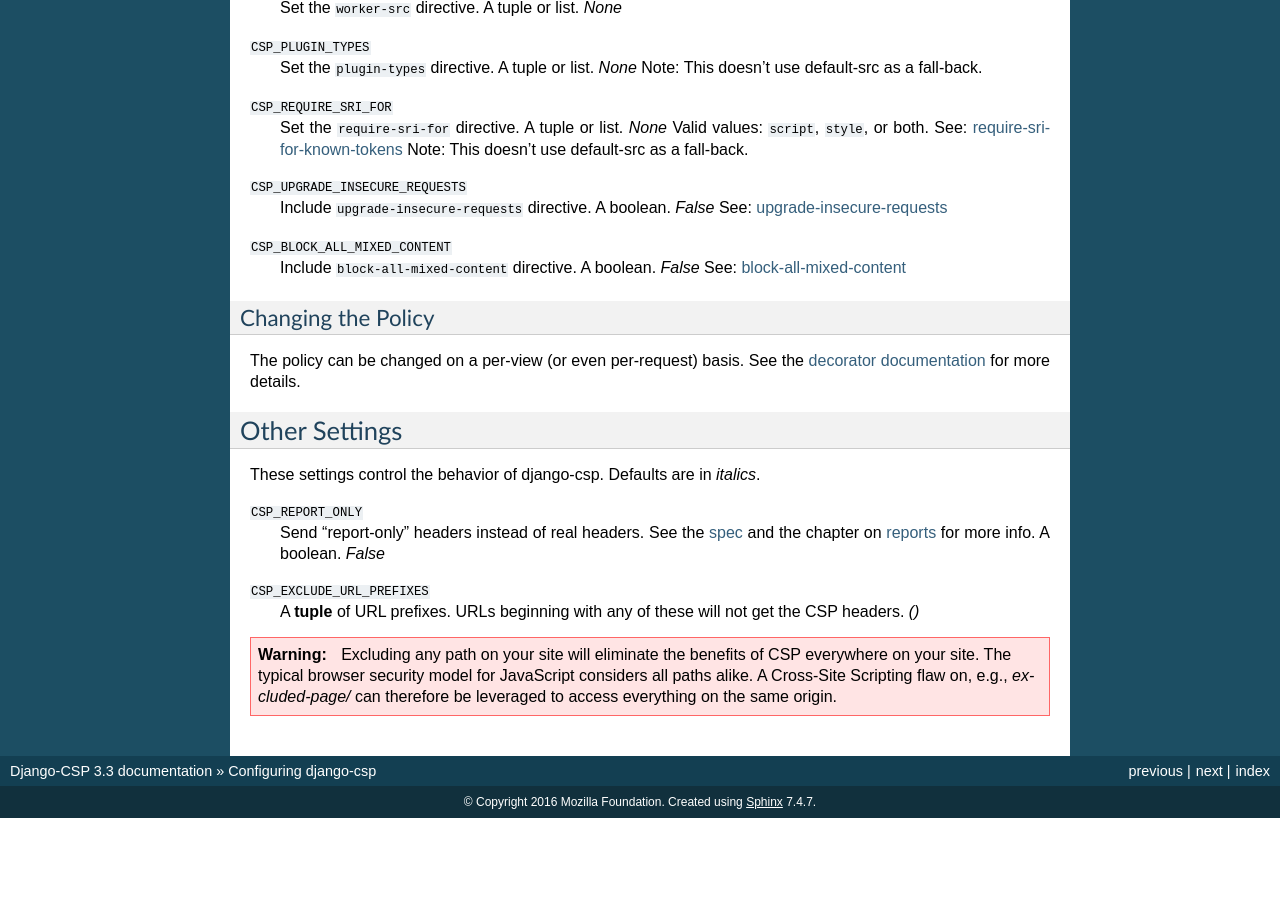
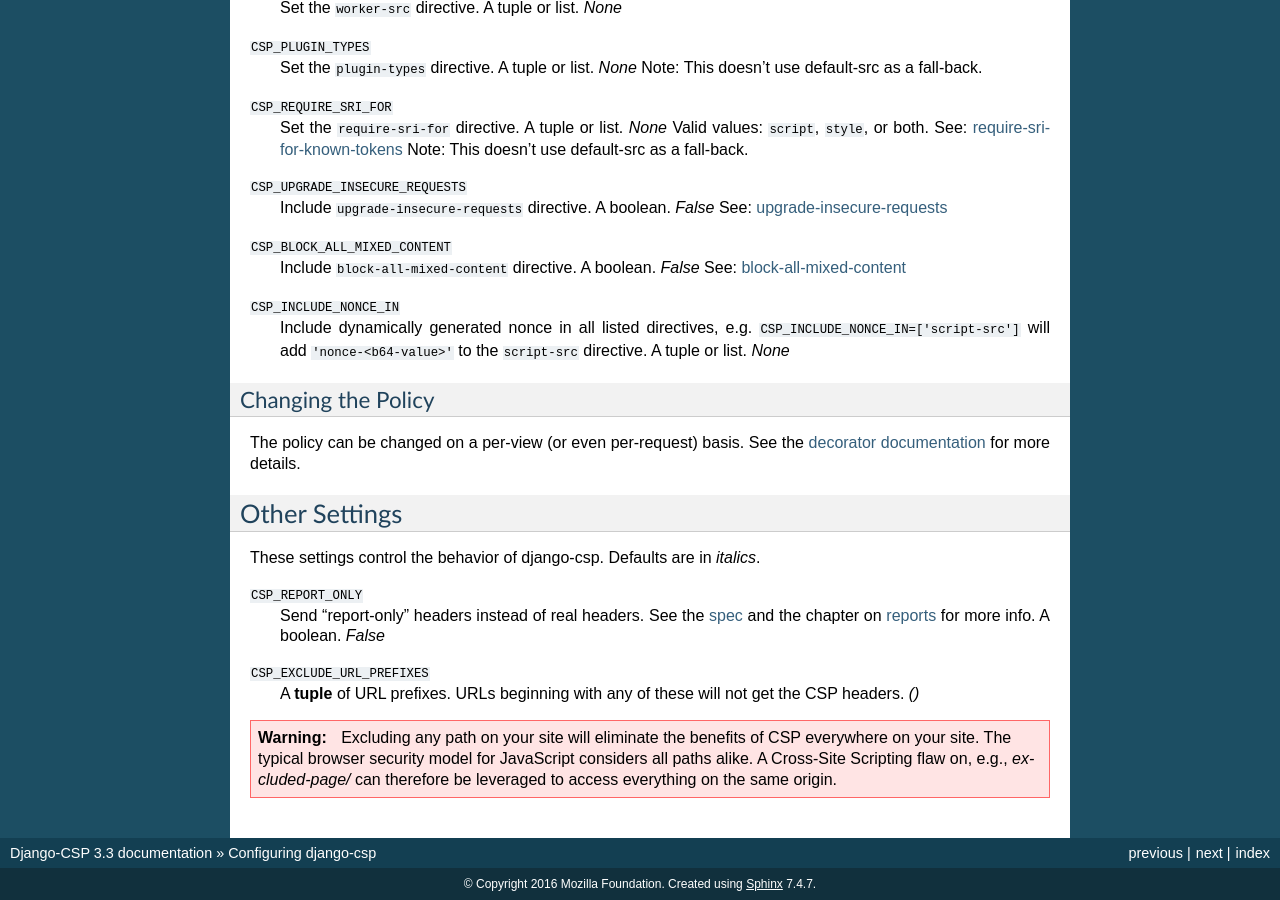
Before and after one commit to mozilla/django-csp, a Sphinx documentation site: the page built from docs/configuration.rst, in a window 1280 px wide and 900 px high, scrolled down 1432 px. Built offline with Sphinx 7.4.7, drawn with Linux system fonts in a browser that asks for light colours; before the commit the page ends 2250 px from its top, so only the background shows below that.

Commit message:
Add CSP_INCLUDE_NONCE_IN to configuration docs

```diff
--- a/docs/configuration.rst
+++ b/docs/configuration.rst
@@ -81,6 +81,8 @@ These settings affect the policy in the header. The defaults are in
 ``CSP_BLOCK_ALL_MIXED_CONTENT``
     Include ``block-all-mixed-content`` directive. A boolean. *False*
     See: block-all-mixed-content_
+``CSP_INCLUDE_NONCE_IN``
+    Include dynamically generated nonce in all listed directives, e.g. ``CSP_INCLUDE_NONCE_IN=['script-src']`` will add ``'nonce-<b64-value>'`` to the ``script-src`` directive. A tuple or list. *None*
 
 
 Changing the Policy
```
